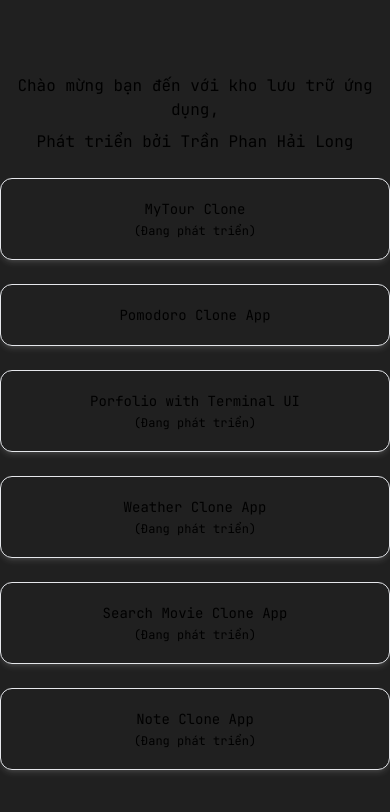
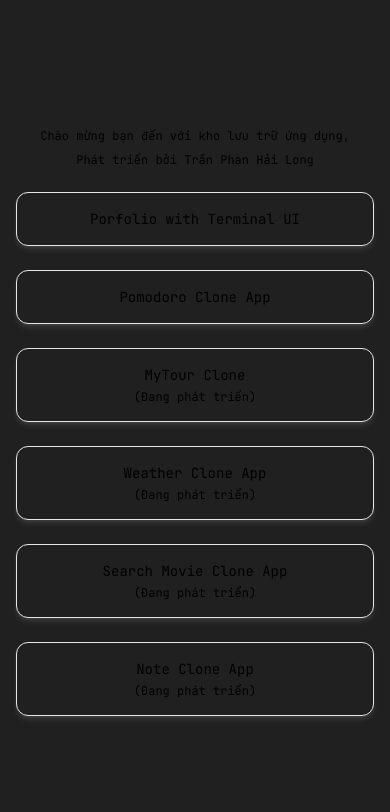
Before and after one commit to TPHL1611/nextjs-app, a Next.js app: page / in a window 390 px wide. Shown: the top 812 px of the page. Built offline with nearby package versions, Linux system fonts and the light colour scheme.

Commit message:
change order homedata

```diff
--- a/src/app/page.js
+++ b/src/app/page.js
@@ -5,14 +5,18 @@ import Link from "next/link";
 export default function Home() {
     return (
         <main className="h-screen bg-[#202020] flex items-center justify-center font-jet-regular">
-            <div className="flex flex-wrap max-w-[500px] gap-x-4 gap-y-6">
-                <h1 className="text-center w-full">Chào mừng bạn đến với kho lưu trữ ứng dụng,</h1>
-                <h2 className="text-center w-full -mt-4">Phát triển bởi Trần Phan Hải Long</h2>
+            <div className="flex flex-wrap max-w-[500px] gap-x-4 gap-y-6 px-4 md:px-0">
+                <h1 className="text-center w-full text-xs md:text-base">
+                    Chào mừng bạn đến với kho lưu trữ ứng dụng,
+                </h1>
+                <h2 className="text-center w-full -mt-4 text-xs md:text-base">
+                    Phát triển bởi Trần Phan Hải Long
+                </h2>
                 {homeData.map((data) => (
                     <Link
                         href={`/${data.url}`}
                         key={data.id}
-                        className="rounded-xl border border-white-800 px-3 text-sm py-5 text-center w-full md:w-[48%] shadow-md shadow-[#ffffff1c] hover:shadow-lg hover:shadow-[#ffffff3d] duration-500 hover:-translate-y-1">
+                        className="rounded-xl border border-white-800 px-3 text-sm py-4 md:py-5 text-center w-full md:w-[48%] shadow-md shadow-[#ffffff1c] hover:shadow-lg hover:shadow-[#ffffff3d] duration-500 hover:-translate-y-1">
                         <p className="flex flex-col justify-center gap-y-1">
                             <span>{data.title}</span>
                             {data.isDevelop && <span className="text-xs">(Đang phát triển)</span>}
--- a/src/data/homData.js
+++ b/src/data/homData.js
@@ -1,9 +1,8 @@
 export const homeData = [
     {
         id: 1,
-        title: "MyTour Clone",
-        url: "mytourclone",
-        isDevelop: true,
+        title: "Porfolio with Terminal UI",
+        url: "cv",
     },
     {
         id: 2,
@@ -12,8 +11,8 @@ export const homeData = [
     },
     {
         id: 3,
-        title: "Porfolio with Terminal UI",
-        url: "cv",
+        title: "MyTour Clone",
+        url: "mytourclone",
         isDevelop: true,
     },
     {
```
